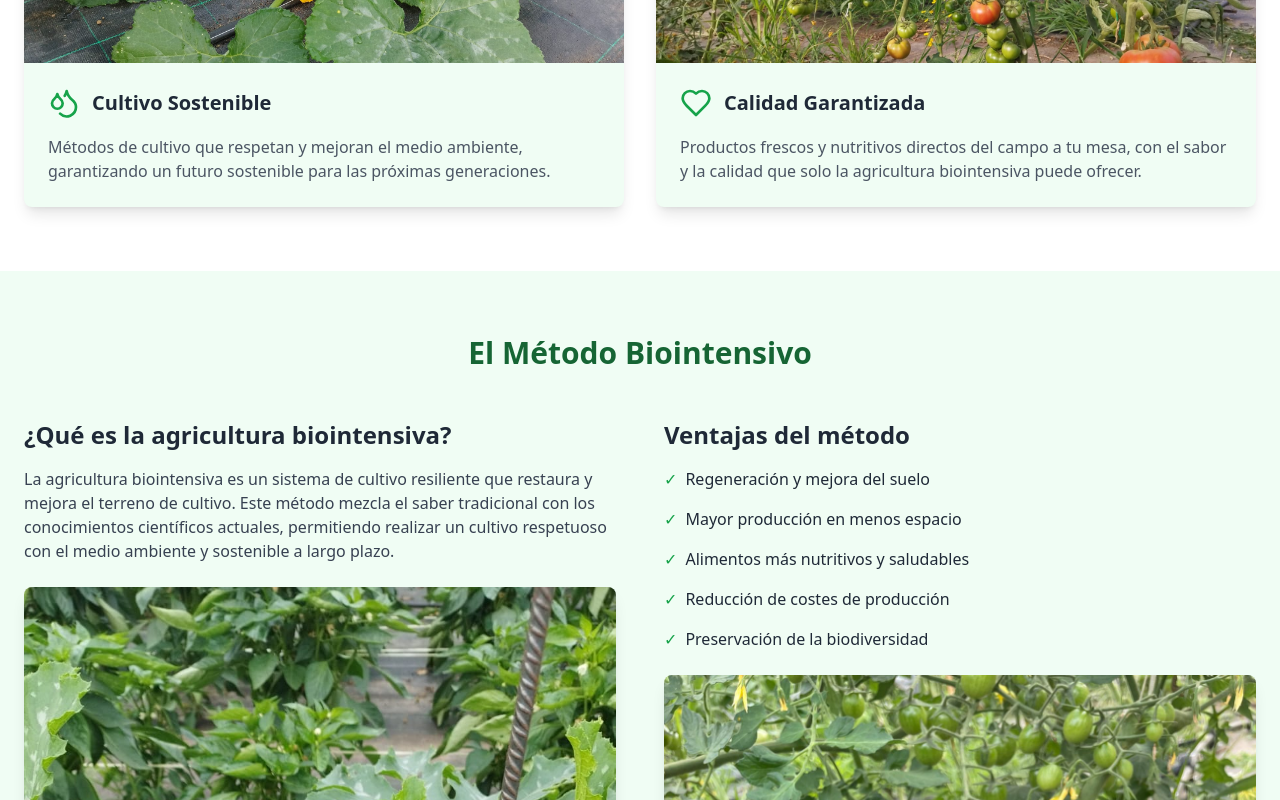
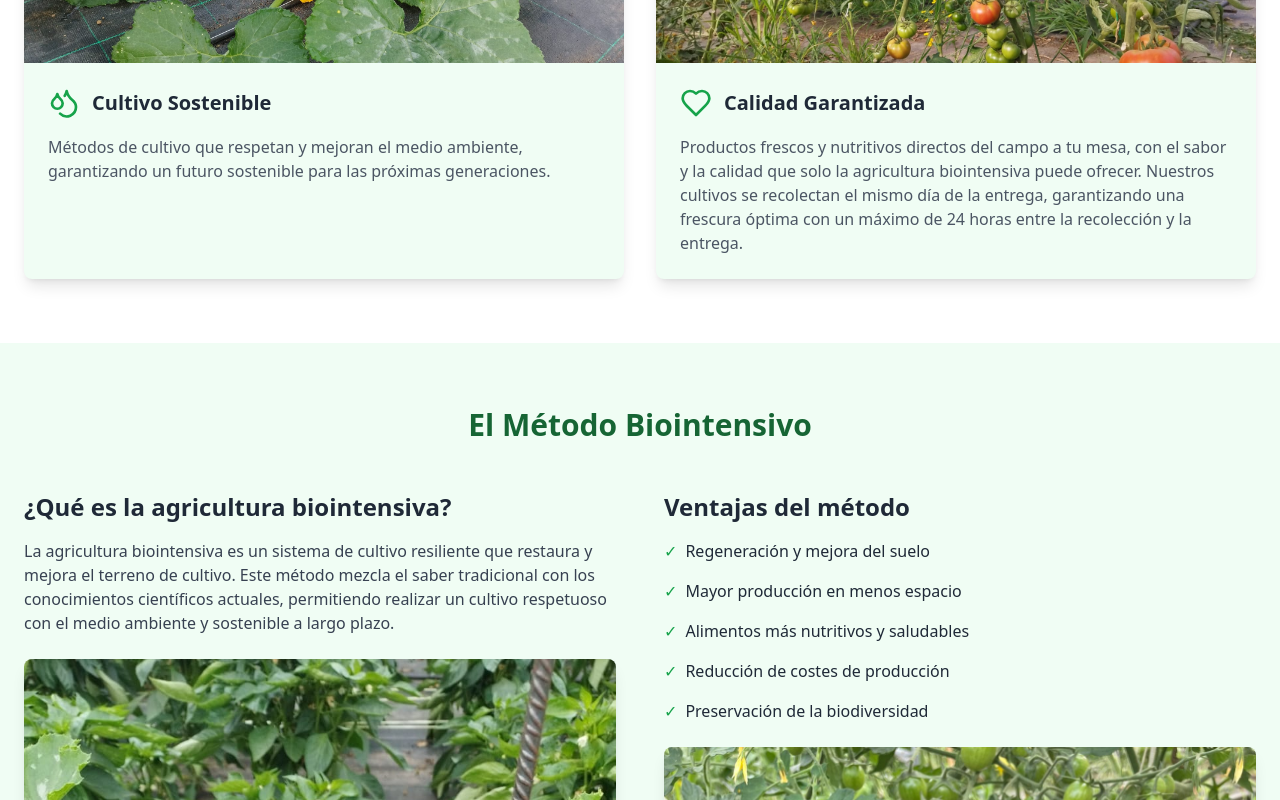
Before and after one commit to ruralhackers/cultivo-gallego, a React (Vite) app: page / in a window 1280 px wide. Shown: the part 1460-2260 px from the top of the page. Built offline with nearby package versions, Linux system fonts and the light colour scheme.

Commit message:
small fixds

```diff
--- a/src/App.tsx
+++ b/src/App.tsx
@@ -172,7 +172,7 @@ const MainContent: React.FC = () => {
                   <Heart className="h-8 w-8 text-green-600 mr-3" />
                   <h3 className="text-xl font-semibold">Calidad Garantizada</h3>
                 </div>
-                <p className="text-gray-600">Productos frescos y nutritivos directos del campo a tu mesa, con el sabor y la calidad que solo la agricultura biointensiva puede ofrecer.</p>
+                <p className="text-gray-600">Productos frescos y nutritivos directos del campo a tu mesa, con el sabor y la calidad que solo la agricultura biointensiva puede ofrecer. Nuestros cultivos se recolectan el mismo día de la entrega, garantizando una frescura óptima con un máximo de 24 horas entre la recolección y la entrega.</p>
               </div>
             </div>
           </div>
@@ -302,6 +302,7 @@ const MainContent: React.FC = () => {
               <div className="space-y-8">
                 <div>
                   <h3 className="text-xl font-semibold text-green-800 mb-4">Información de Contacto</h3>
+                  <div className="bg-green-50 p-6 rounded-lg border-2 border-green-200 mb-6">
                     <div className="space-y-4">
                       <div className="flex items-start">
                         <div className="flex-shrink-0">
@@ -337,6 +338,8 @@ const MainContent: React.FC = () => {
                           </a>
                         </div>
                       </div>
+                    </div>
+                  </div>
                   <div className="flex items-start">
                     <div className="flex-shrink-0">
                       <Clock className="h-6 w-6 text-green-600 mt-1" />
@@ -368,7 +371,6 @@ const MainContent: React.FC = () => {
                         <Instagram className="h-5 w-5 mr-2" />
                         <span>@cultivo_gallego</span>
                       </a>
-                      </div>
                     </div>
                   </div>
                 </div>
```
Lines whose indentation alone changed are shown as unchanged.
